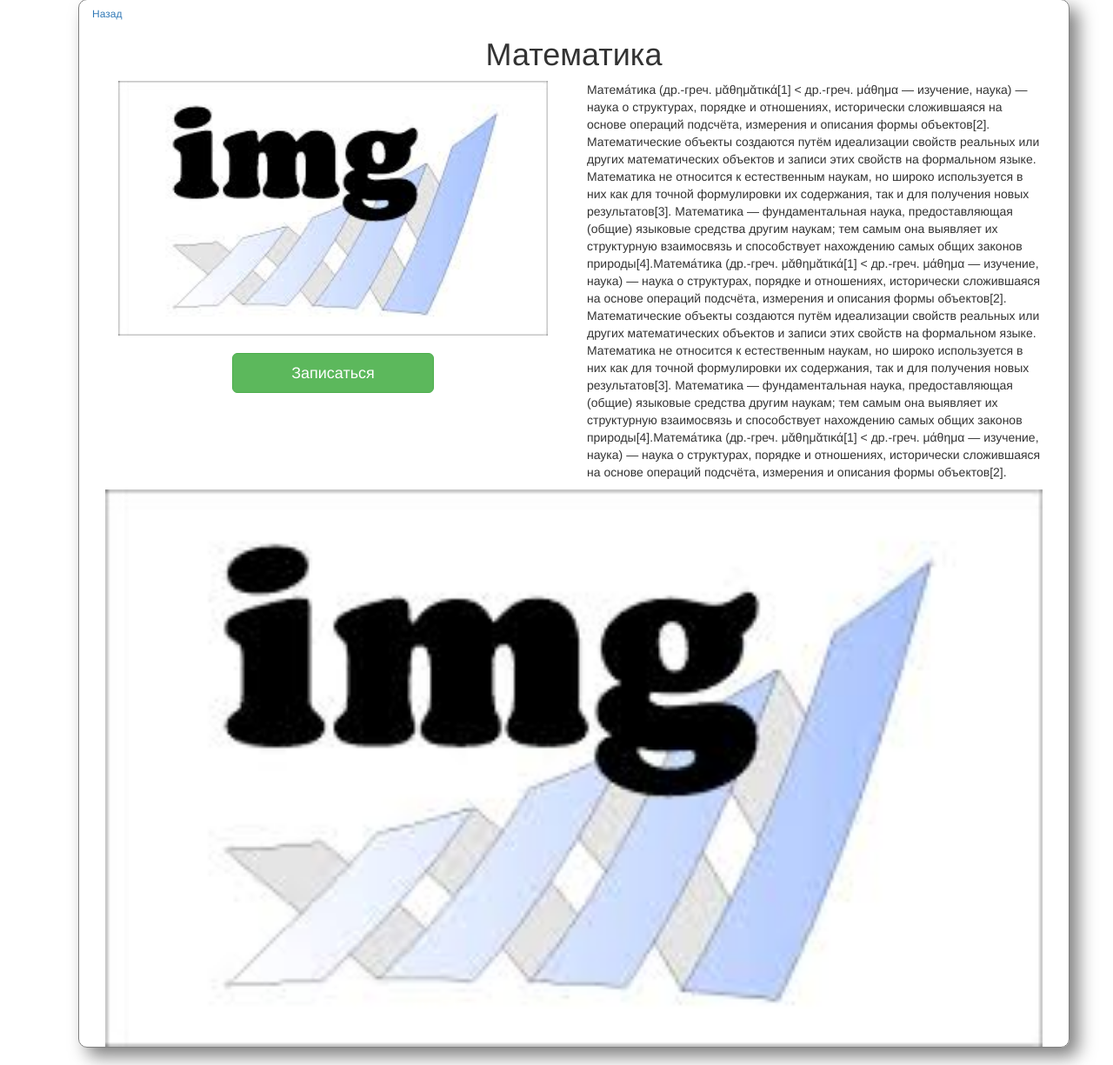
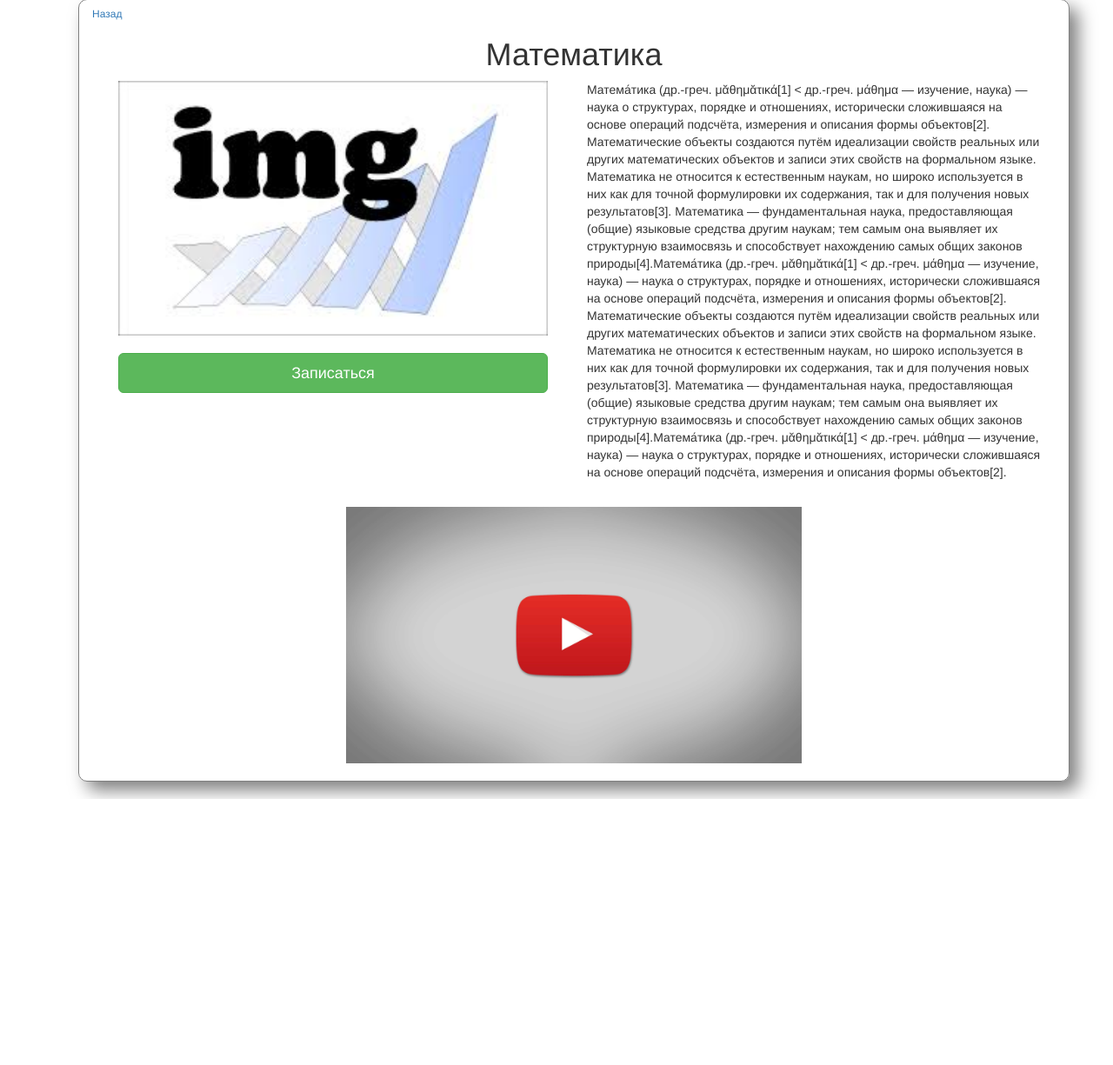
Before and after one commit to MrPoliteGrizly/Project_1, a Django app: page /main/1/ in a window 1280 px wide. Shown: the part 121-1346 px from the top of the page at 87% size. After the commit the page ends 1040 px from the top, so only its background shows below. Run offline with Django 3.2, Linux system fonts and the light colour scheme; data comes from the database, SQL or seed files in the repository; both versions use the stored data as it was after the commit; some libraries are stand-ins or nearby versions.

Commit message:
Some modified in sub_inf blocks

```diff
--- a/index/templates/main/sub_inf.html
+++ b/index/templates/main/sub_inf.html
@@ -9,6 +9,10 @@
 		footer{
 			display: none;
 		}
+		#video-inf{
+			margin-top: 20px;
+			padding-bottom: 20px;
+		}
 	</style>
 
 
@@ -18,7 +22,7 @@
 			<h1 class="text-center">{{ article.sub }}</h1>
 			<div class="col-lg-6">
 				<img src="{% static "images/math.jpg" %}" class="col-lg-12 img-rounded" alt="">
-				<div class="col-lg-6 col-lg-offset-3" id="btn-add">
+				<div class="col-lg-12" id="btn-add">
 					<button class="btn btn-success btn-lg btn-block">Записаться</button>
 				</div>
 			</div>
@@ -27,7 +31,7 @@
 				<p>{{ article.sub_text }}</p>
 			</div>
 
-		<img src="{% static "images/math.jpg" %}" class="col-lg-12 img-rounded" alt="">
+		<img src="{% static "images/youtube-logo-wallpaper-for-youtube-channel-art-142-946.jpg" %}" class="col-lg-6 col-lg-offset-3 img-rounded" id="video-inf" alt="">
 	</div>
 
 {% endblock %}
```
Also changed, not shown: db.sqlite3.
